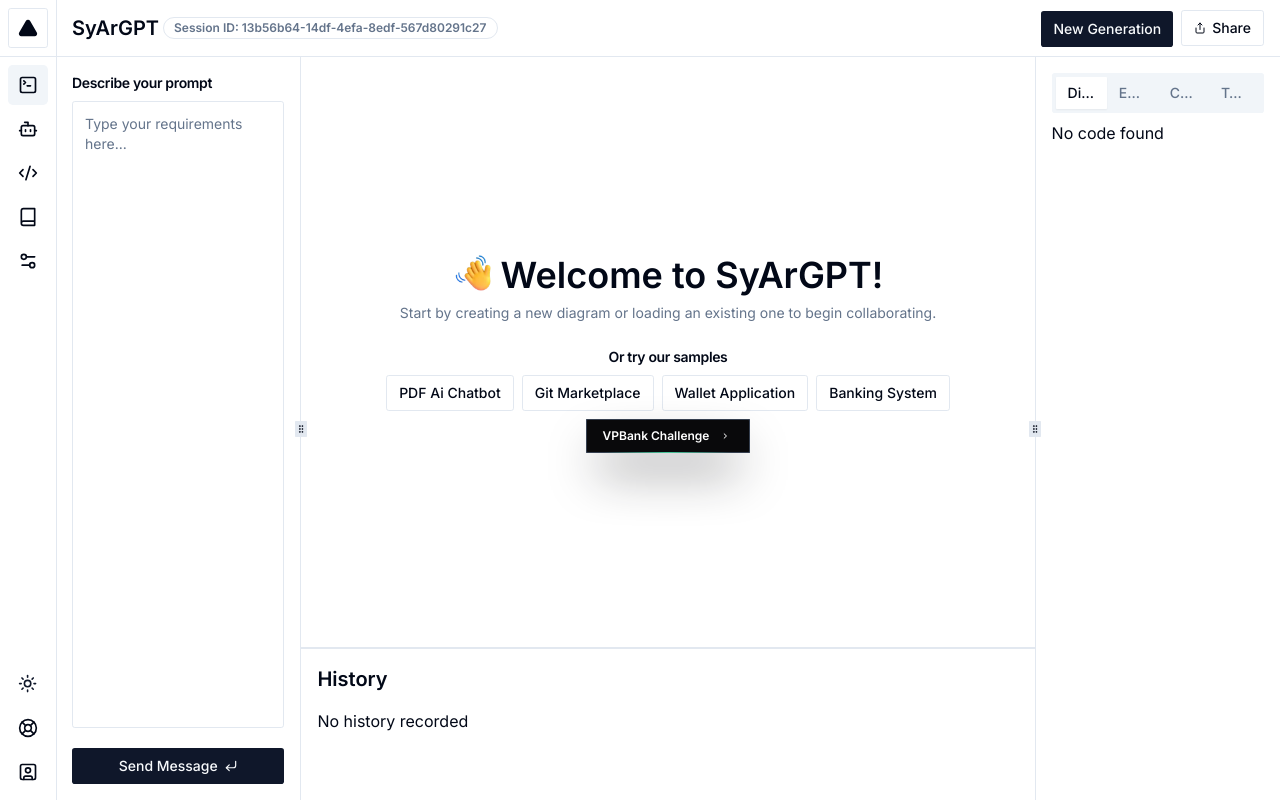
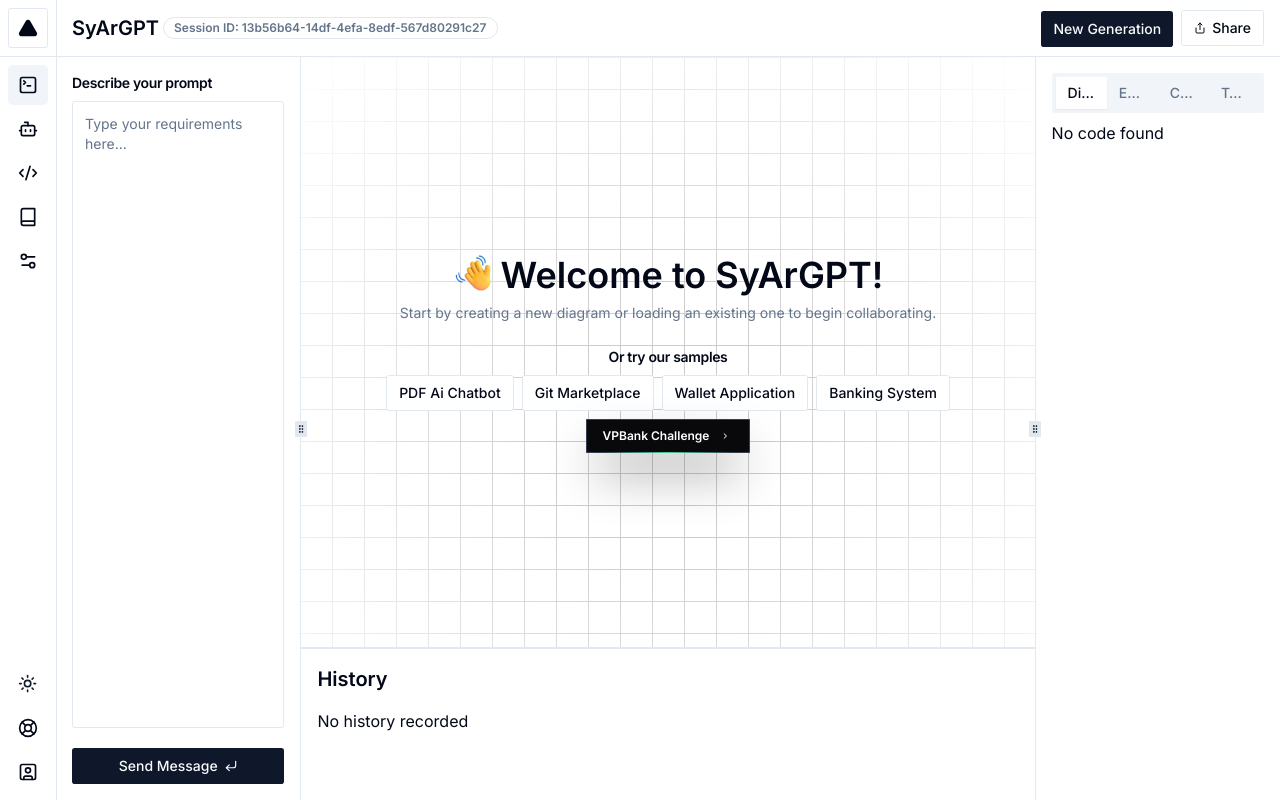
Before and after one commit to buisihung11/SyArGPT, a Next.js app in the folder frontend/: page / in a window 1280 px wide. Built offline with nearby package versions, Linux system fonts and the light colour scheme.

Commit message:
feat: add gridbackground

```diff
--- a/frontend/src/components/ResultSection/ResultSection.tsx
+++ b/frontend/src/components/ResultSection/ResultSection.tsx
@@ -1,5 +1,6 @@
 "use client"
 
+import { GridBackgroundDemo } from "../GridBackground/GridBackground"
 import HistorySection from "../HistorySection"
 import ImageResult from "./ImageResult"
 
@@ -7,6 +8,7 @@
   return (
     <div className="relative flex flex-col h-full min-h-[50vh]">
       <div className="h-full">
+        <GridBackgroundDemo />
         <ImageResult />
       </div>
       <div className="h-48 min-h-36 justify-self-end bottom-0 w-full">
```
